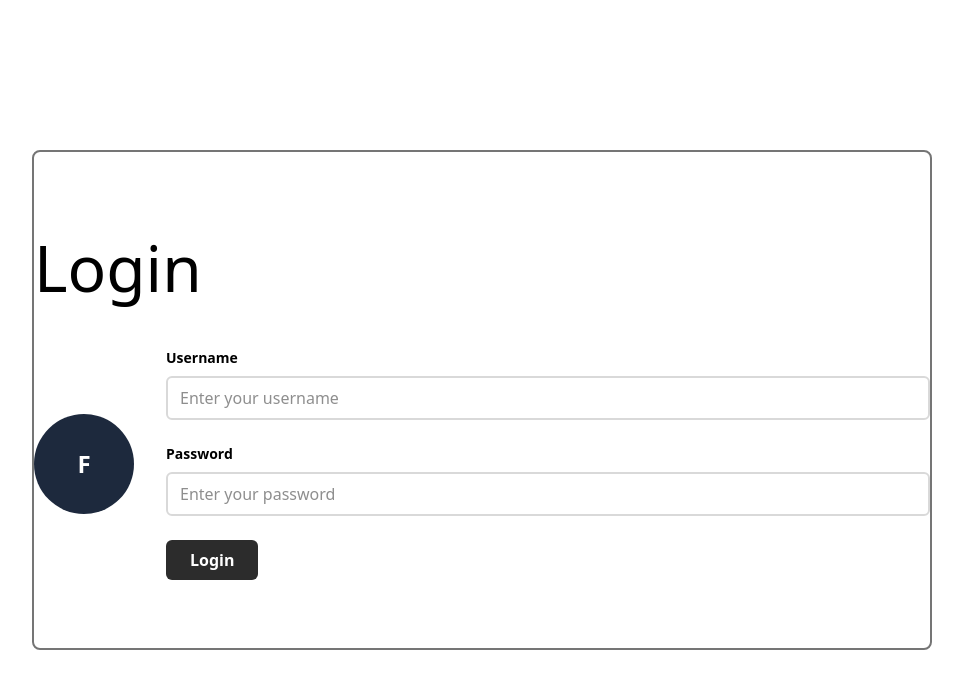
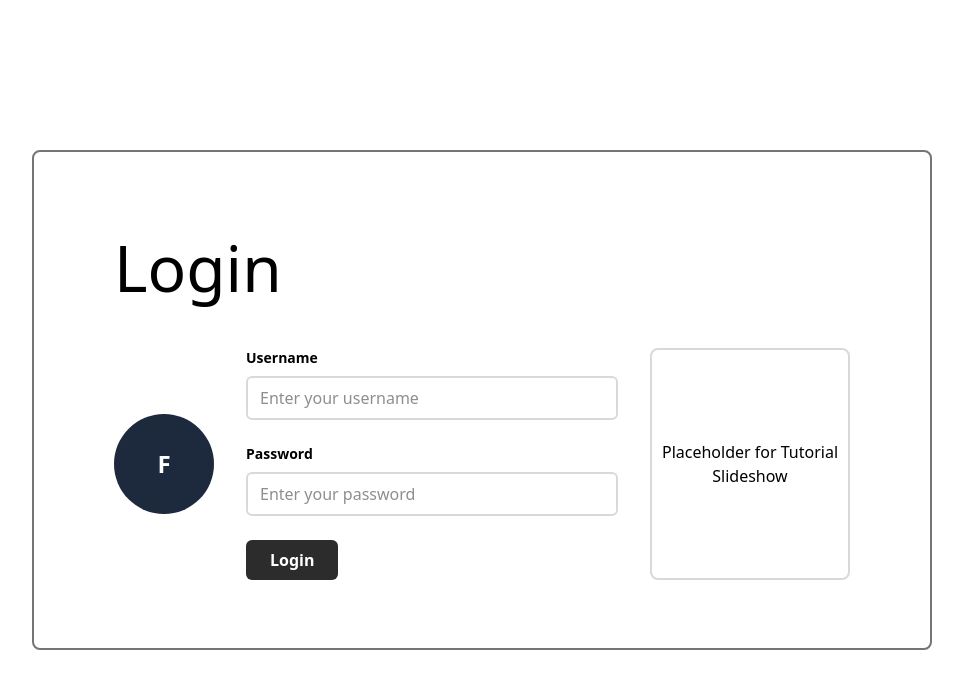
Before and after one commit to NLuke17/Telestration, a React app in the folder frontend/: page /login in a window 1280 px wide. Shown: the top 688 px of the page, without its empty margins (158-1121 px from the left). Built offline with nearby package versions, Linux system fonts and the light colour scheme; no server answers; the HTML template or start-up script is replaced by a standard one.

Commit message:
Added tutorial placeholder

```diff
--- a/frontend/src/components/Container.tsx
+++ b/frontend/src/components/Container.tsx
@@ -3,12 +3,12 @@ interface ContainerProps {
     height: string;
     children: React.ReactNode;
     className?: string;
-    margin?: string;
+    padding?: string;
 }
 
-export default function Container({width, height, margin='8', children, className=''}: ContainerProps) {
+export default function Container({width, height, padding='4', children, className=''}: ContainerProps) {
     return (
-        <div style={{ width: `${width}px`, height: `${height}px`, margin: `${margin}em` }}
+        <div style={{ width: `${width}px`, height: `${height}px`, padding: `${padding}em` }}
         className={`flex items-center justify-center ${className}`}>
             {children}
         </div>
--- /dev/null
+++ b/frontend/src/components/TutorialSlideshow.tsx
@@ -0,0 +1,11 @@
+interface TutorialProps {
+
+}
+
+export default function TutorialSlideshow({}: TutorialProps) {
+    return (
+        <div className="h-full w-auto min-w-[200px] border-2 border-light-grey rounded-lg flex items-center text-center">
+            Placeholder for Tutorial Slideshow
+        </div>
+    );
+}
--- a/frontend/src/pages/LoginPage.tsx
+++ b/frontend/src/pages/LoginPage.tsx
@@ -2,15 +2,17 @@ import React from 'react';
 import AuthForm from '../components/AuthForm';
 import Container from '../components/Container';
 import InitialAvatar from '../components/Avatar';
+import TutorialSlideshow from '../components/TutorialSlideshow';
 
 const LoginPage: React.FC = () => {
     return (
         <div className="flex flex-col justify-center items-center h-screen">
-            <Container width='900' height='500' margin='8' className='gap-8 flex-col border-2 border-dark-grey rounded-lg'>
+            <Container width='900' height='500' padding='5' className='gap-8 flex-col border-2 border-dark-grey rounded-lg'>
                 <h1 className="text-heading-1 w-full text-left">Login</h1>
                 <div className="flex flex-row items-center justify-center w-full gap-8">
                     <InitialAvatar size='100' name='Firestone'/>
                     <AuthForm />
+                    <TutorialSlideshow />
                 </div>
             </Container>
         </div>
```
